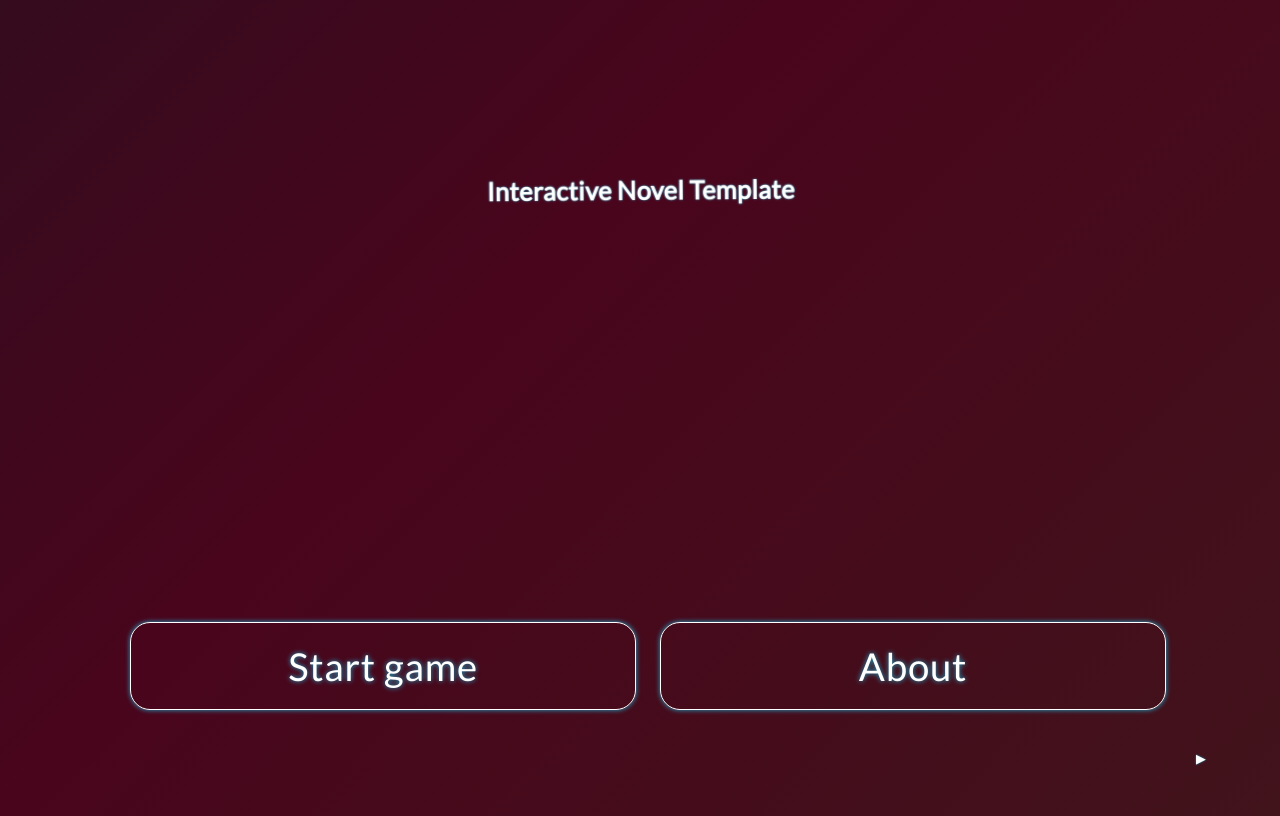
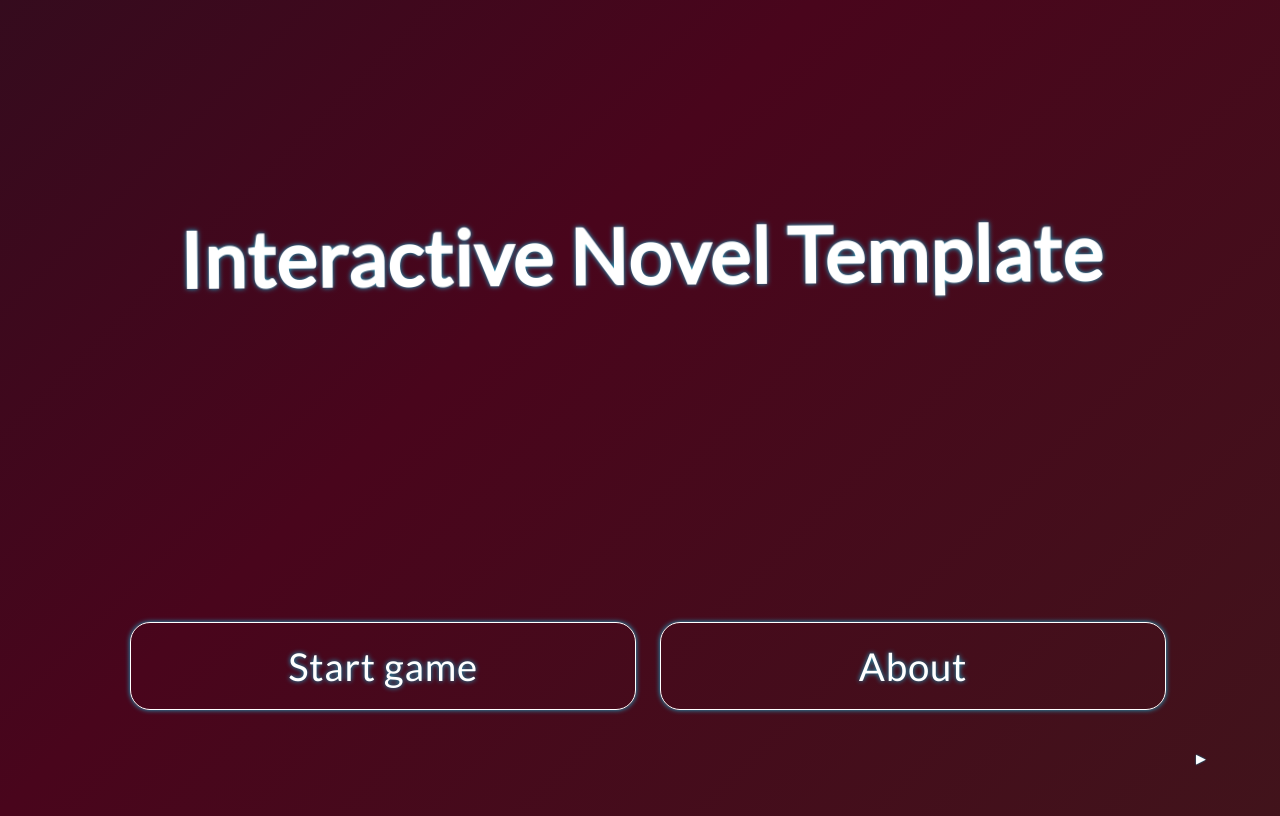
Before and after one commit to ao6820/js-interactive-novel-template, a website: page index.html in a window 1280 px wide. Drawn offline with Linux system fonts and the light colour scheme.

Commit message:
Update style.css

```diff
--- a/style.css
+++ b/style.css
@@ -8,7 +8,7 @@
   padding-top: 150px;
 
   font-family:  lato;
-  font-size: 1vw;
+  font-size: 3vw;
   font-weight: 500;
   color: #fff;
   letter-spacing: 0.02em;
```
